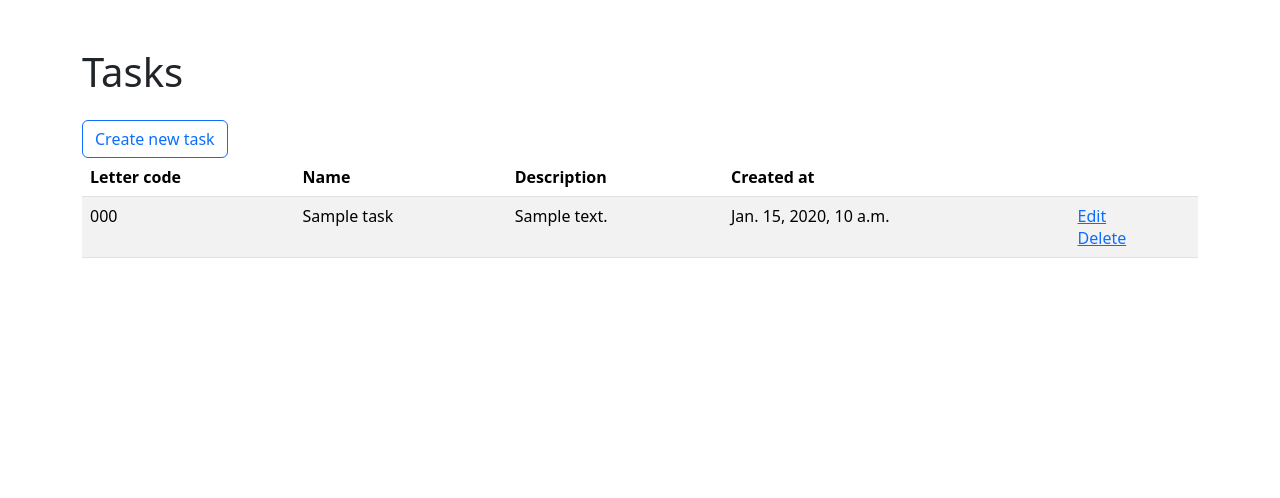
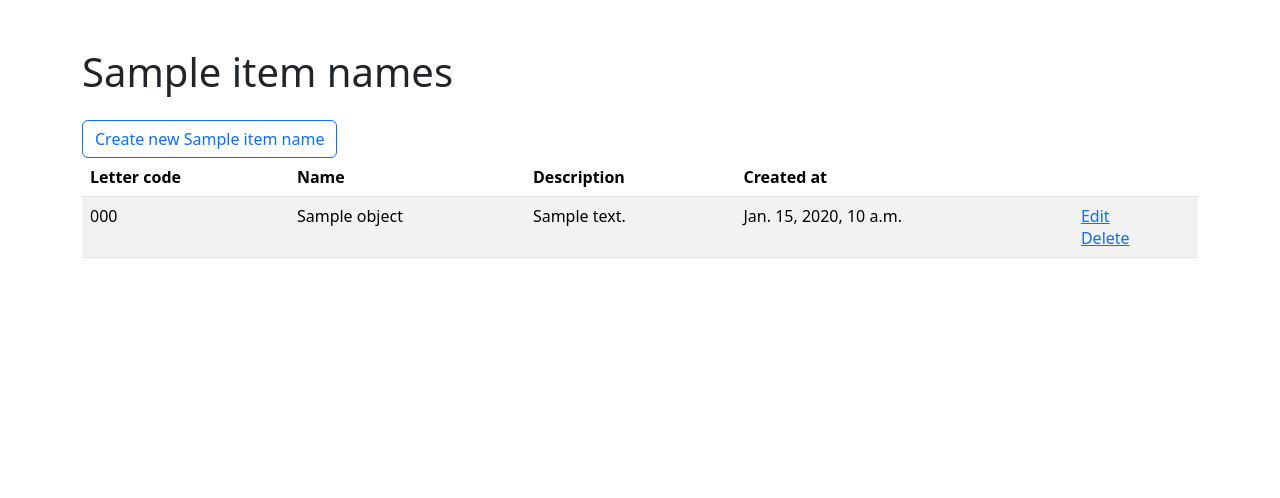
Before and after one commit to Andrey-Volkovitskiy/queue-manager, a Django app: template queue_manager/templates/task/list.html in a window 1280 px wide. Shown: the part 90-588 px from the top of the page. Run offline with Django 4.2, Linux system fonts and the light colour scheme; the template is opened without the code that fills it: most values are stand-ins (such as "Sample title", 1, 10 or a date in 2020); some libraries are stand-ins or nearby versions.

Commit message:
Replace Task in tempates with variable

```diff
--- a/queue_manager/templates/task/create.html
+++ b/queue_manager/templates/task/create.html
@@ -3,11 +3,11 @@
 {% load django_bootstrap5 %}
 
 {% block title %}
-  Create new task
+  Create new {{ item_name }}
 {% endblock %}
 
 {% block content %}
-  <h1 class="my-4">Create new task</h1>
+  <h1 class="my-4">Create new {{ item_name }}</h1>
   <form method="post" class="form">
     {% csrf_token %}
     {% bootstrap_form form %}
--- a/queue_manager/templates/task/list.html
+++ b/queue_manager/templates/task/list.html
@@ -3,12 +3,12 @@
 {% load django_bootstrap5 %}
 
 {% block title %}
-  Tasks
+  {{ item_name|capfirst }}s
 {% endblock %}
 
 {% block content %}
-  <h1 class="my-4">Tasks</h1>
-  <a class="btn btn-outline-primary me-2" href="{% url 'task-create' %}">Create new task</a>
+  <h1 class="my-4">{{ item_name|capfirst }}s</h1>
+  <a class="btn btn-outline-primary me-2" href="{% url 'task-create' %}">Create new {{ item_name }}</a>
   <table class="table table-striped">
     <thead>
       <tr>
@@ -21,16 +21,16 @@
     </thead>
 
     <tbody>
-      {% for task in object_list %}
+      {% for object in object_list %}
         <tr>
-          <td>{{ task.letter_code }}</td>
-          <td>{{ task.name }}</td>
-          <td>{{ task.description }}</td>
-          <td>{{ task.created_at }}</td>
+          <td>{{ object.letter_code }}</td>
+          <td>{{ object.name }}</td>
+          <td>{{ object.description }}</td>
+          <td>{{ object.created_at }}</td>
           <td>
-            <a href="{% url 'task-update' task.id %}">Edit</a>
+              <a href="{% url item_name|add:'-update' object.id %}">Edit</a>
             <br>
-            <a href="{% url 'task-delete' task.id %}">Delete</a>
+            <a href="{% url item_name|add:'-delete' object.id %}">Delete</a>
           </td>
         </tr>
       {% endfor %}
```
Also changed, not shown: queue_manager/task/views.py (+10 -0 lines).
